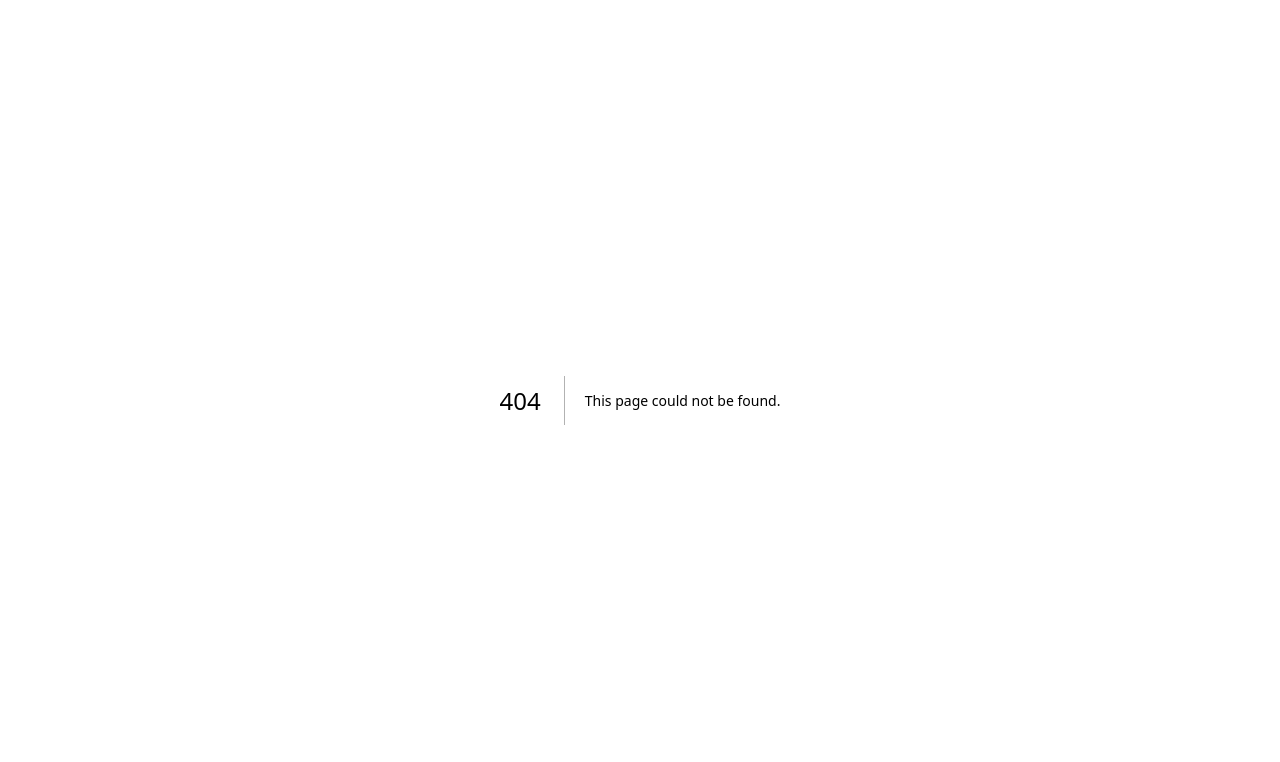
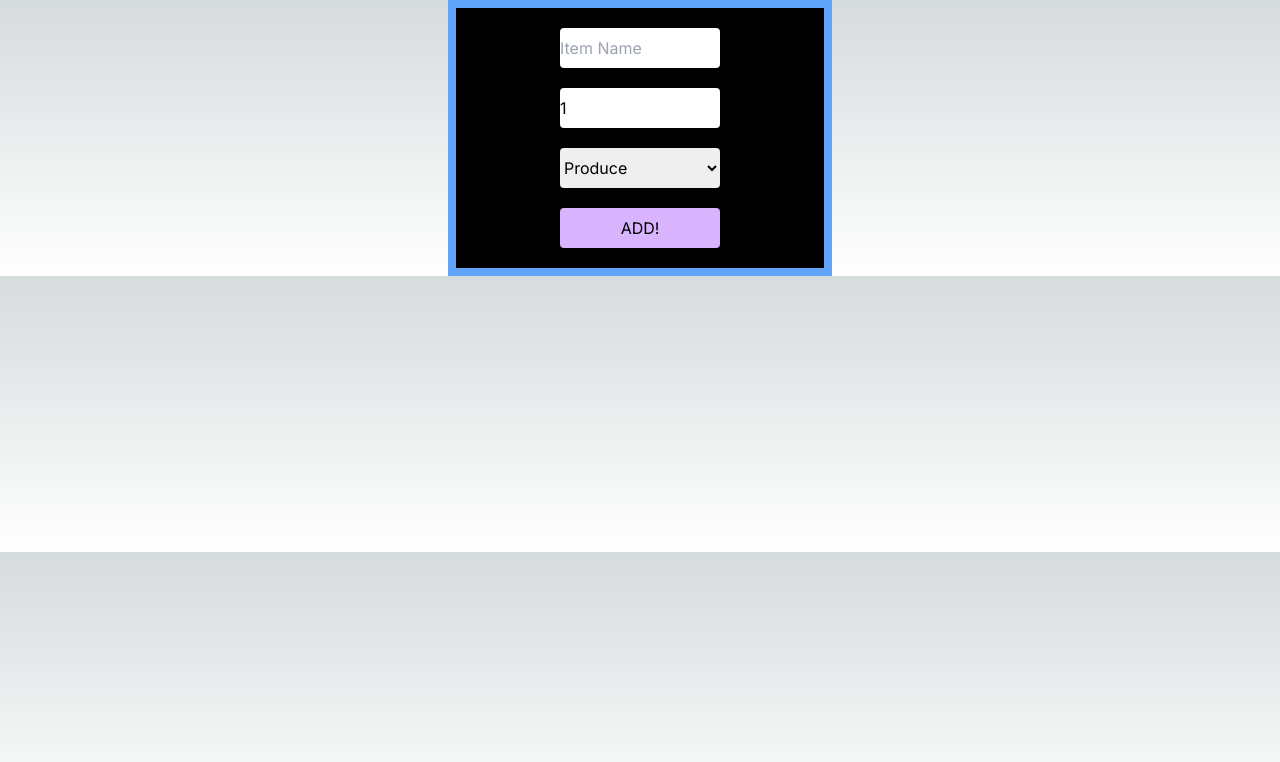
Before and after one commit to wajim12345/cprg306-assignments, a Next.js app: page /week-4 in a window 1280 px wide. Before the commit this address had no page. Shown: the top 762 px of the page. Built offline with nearby package versions, Linux system fonts and the light colour scheme.

Commit message:
week 4 complete

```diff
--- a/app/page.js
+++ b/app/page.js
@@ -12,6 +12,9 @@ export default function Home() {
         <li>
         <Link className={linkStyle} href="./week-3">Week 3 Assignments</Link>
         </li>
+        <li>
+        <Link className={linkStyle} href="./week-4">Week 4 Assignments</Link>
+        </li>
       </ul>
     </main>
   );
--- /dev/null
+++ b/app/week-4/new-item.js
@@ -0,0 +1,80 @@
+"use client";
+import { useState } from "react";
+
+export default function NewItem() {
+  const [name, setName] = useState("");
+  const [quantity, setQuantity] = useState(1);
+  const [category, setCategory] = useState("produce");
+
+  const handleSubmit = (event) => {
+    event.preventDefault();
+    let Item = {
+      name,
+      quantity,
+      category,
+    };
+
+    alert(`Added: \nItem: ${name} \nQuantity: ${quantity} \nCategory: ${category}`);
+    setName("");
+    setQuantity(1);
+    setCategory("produce");
+  };
+
+  const handleName = (event) => {
+    setName(event.target.value);
+  };
+  const handleQuantity = (event) => {
+    setQuantity(event.target.value);
+  };
+  const handleCategory = (event) => {
+    setCategory(event.target.value);
+  };
+
+  return (
+    <form className="border-8 border-blue-400 bg-black px-20 w-96 text-center m-auto">
+      <div>
+        <input
+          className="text-black w-40 h-10 rounded mt-5"
+          required
+          type="text"
+          placeholder="Item Name"
+          onChange={handleName}
+          value={name}
+        ></input>
+      </div>
+      <div>
+        <input
+          className="text-black w-40 h-10 rounded my-5"
+          required
+          type="number"
+          min={1}
+          max={99}
+          onChange={handleQuantity}
+          value={quantity}
+        ></input>
+      </div>
+      <div>
+        <select
+          className="text-black w-40 h-10 rounded mb-5"
+          onChange={handleCategory}
+          value={category}
+        >
+          <option value="produce">Produce</option>
+          <option value="dairy">Dairy</option>
+          <option value="bakery">Bakery</option>
+          <option value="meat">Meat</option>
+          <option value="frozen foods">Frozen Foods</option>
+          <option value="canned goods">Canned Goods</option>
+          <option value="dry goods">Dry Goods</option>
+          <option value="beverages">Beverages</option>
+          <option value="snacks">Snacks</option>
+          <option value="household">Household</option>
+          <option value="other">Other</option>
+        </select>
+      </div>
+      <div>
+        <button className="bg-purple-300 w-40 h-10 rounded mb-5" onClick={handleSubmit}>ADD!</button>
+      </div>
+    </form>
+  );
+}
--- /dev/null
+++ b/app/week-4/page.js
@@ -0,0 +1,10 @@
+import NewItem from "./new-item";
+
+
+export default function Page(){
+    return(
+        <main>
+            <NewItem />
+        </main>
+    );
+}
```
